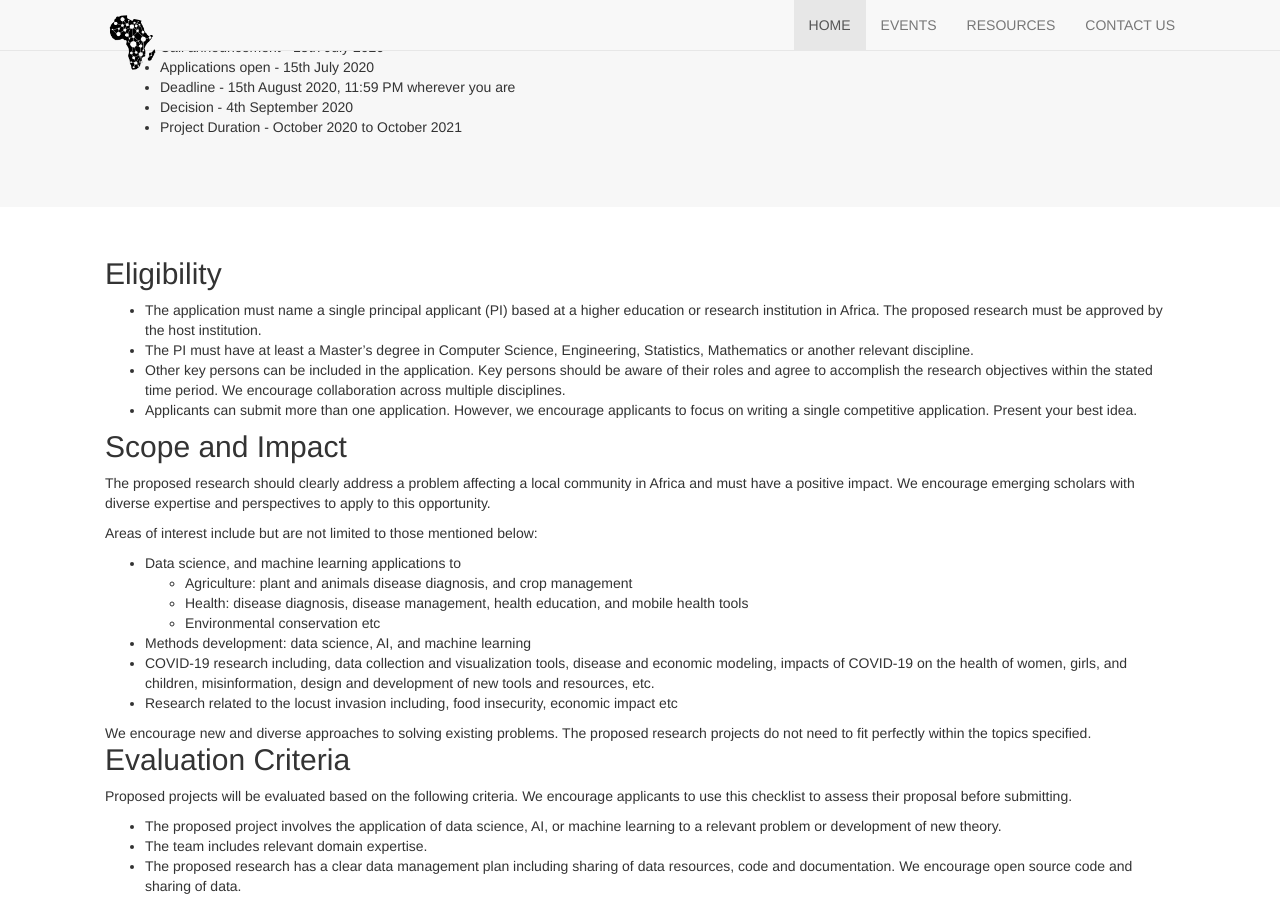
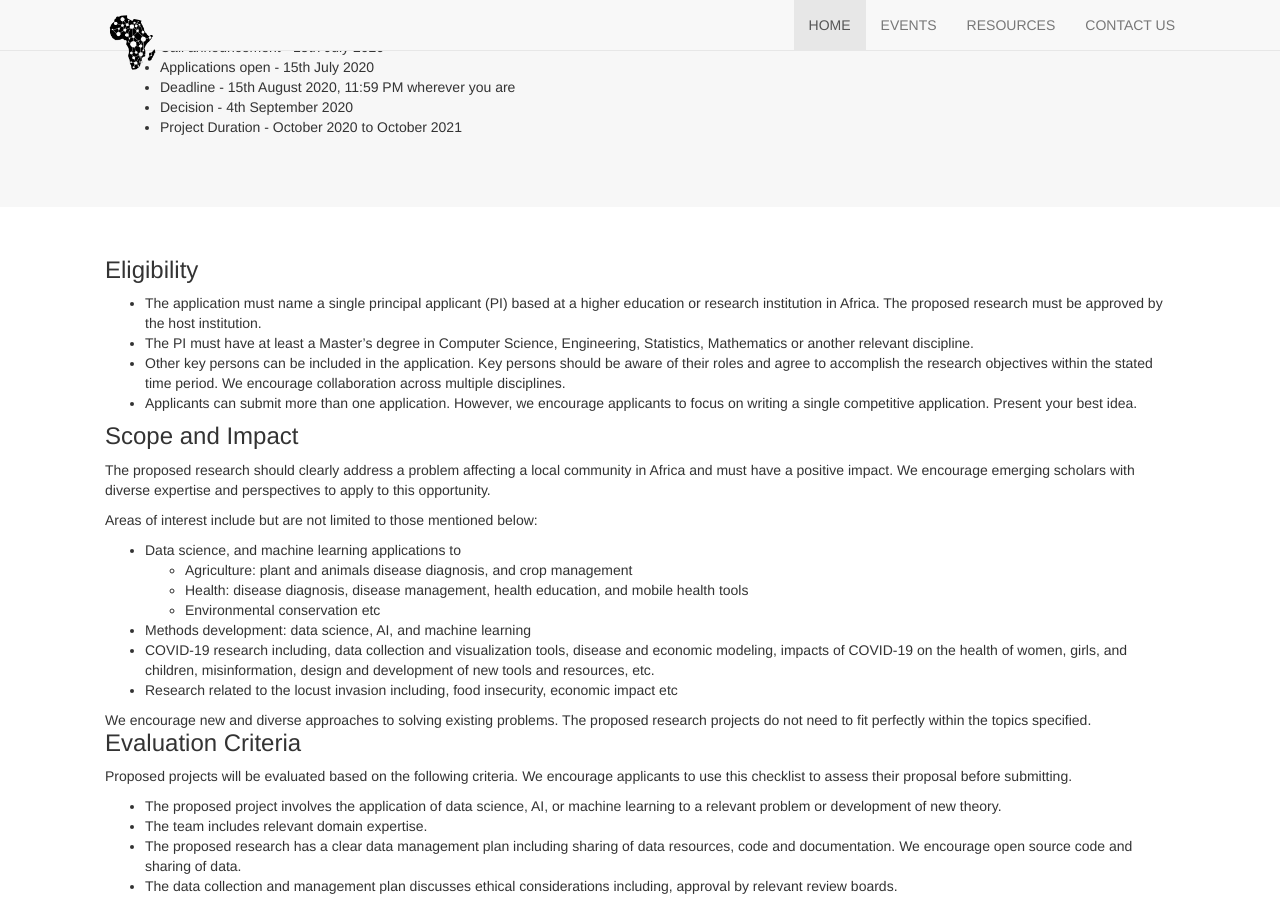
Before and after one commit to mamutorine/dsa-research-award, a Jekyll site: the page built from index.html, in a window 1280 px wide and 900 px high, scrolled down 776 px. Built offline with Jekyll 4.4.1, drawn with Linux system fonts in a browser that asks for light colours; nearby versions of some CDN libraries.

Commit message:
formatting

```diff
--- a/_includes/events.html
+++ b/_includes/events.html
@@ -1,6 +1,6 @@
 <div id="events" class="events" style="padding-top:50px;padding-bottom:50px" >
   <div class="container-fluid" >
-    <h2>Eligibility</h2>
+    <h3>Eligibility</h3>
     <ul>
       <li> The application must name a single principal applicant (PI) based at a higher education or research institution in Africa. The proposed research must be approved by the host institution.
       <li>The PI must have at least a Master’s degree in Computer Science, Engineering, Statistics, Mathematics or another relevant discipline.
@@ -9,7 +9,7 @@
     </ul>
   </div>
   <div class="container-fluid">
-    <h2>Scope and Impact</h2>
+    <h3>Scope and Impact</h3>
     <p> The proposed research should clearly address a problem affecting a local community in Africa and must have a positive impact. We encourage emerging scholars with diverse expertise and perspectives to apply to this opportunity.
 
     <p> Areas of interest include but are not limited to those mentioned below:
@@ -29,7 +29,7 @@
   </div>
 
   <div class="container-fluid" >
-    <h2>Evaluation Criteria</h2>
+    <h3>Evaluation Criteria</h3>
     <p> Proposed projects will be evaluated based on the following criteria. We encourage applicants to use this checklist to assess their proposal before submitting.
 
       <ul>
@@ -45,7 +45,7 @@
   </div>
 
   <div class="container-fluid" >
-    <h2>Evaluation</h2>
+    <h3>Evaluation</h3>
     <p> All proposed research will be evaluated by members of the DSA Board and a Facebook representative, and scored on the above evaluation criteria.
   </div>
 
@@ -53,7 +53,7 @@
 
 
   <div class="container-fluid" >
-    <h2>To Apply</h2>
+    <h3>To Apply</h3>
 
     <p>Submit a proposal through Google forms.  The following materials are required:
       <ul>
@@ -68,12 +68,12 @@
 
 
   <div class="container-fluid" >
-    <h2>Funds Administration</h2>
+    <h3>Funds Administration</h3>
     <p> Funds will be disbursed to the PI’s host institution.
   </div>
 
   <div class="container-fluid" >
-    <h2>Terms and Conditions</h2>
+    <h3>Terms and Conditions</h3>
     <ul>
       <li> The applicant must have authority from the host institution to apply for the grant.
       <li> An authorised representative from the host institution will need to sign a grant agreement.
```
